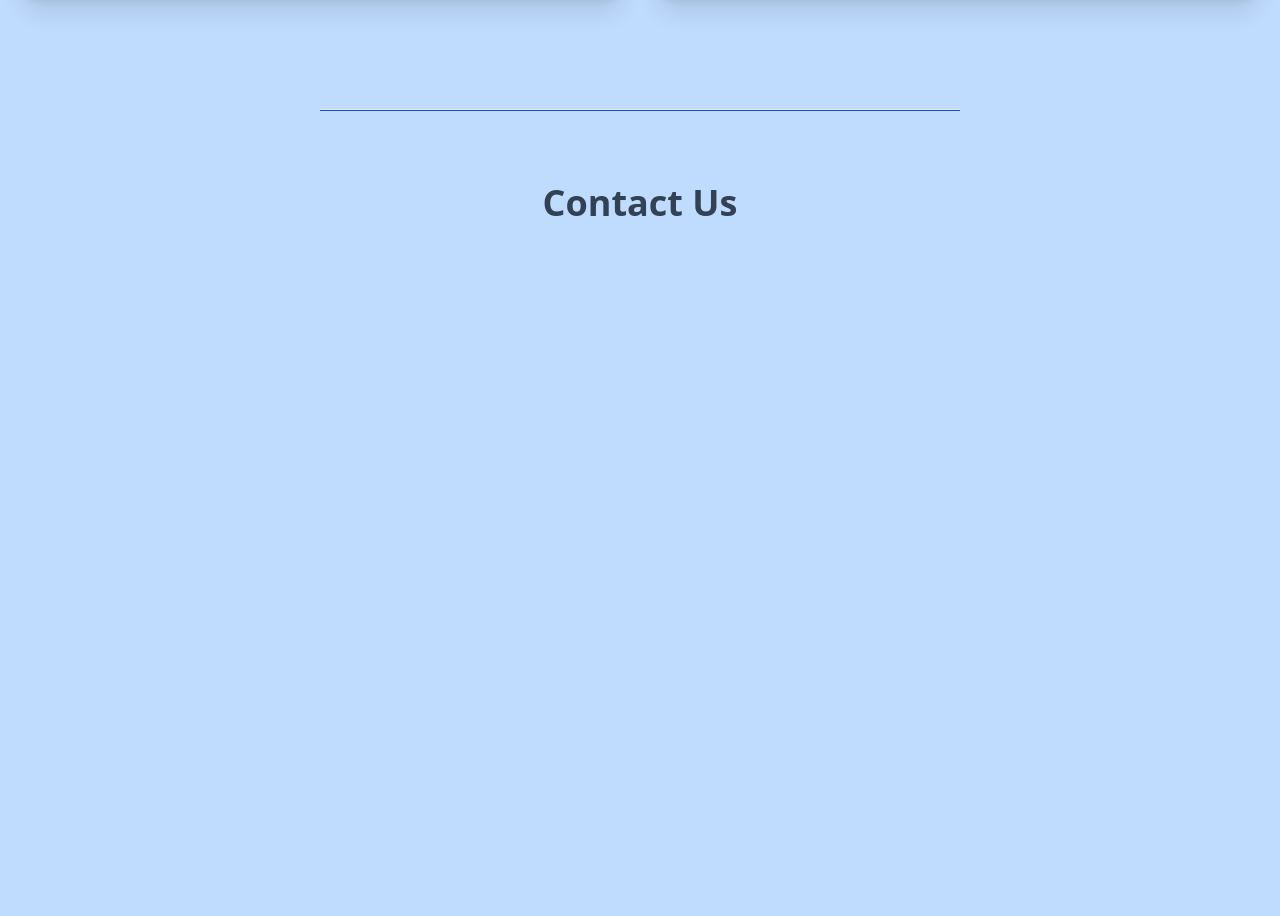
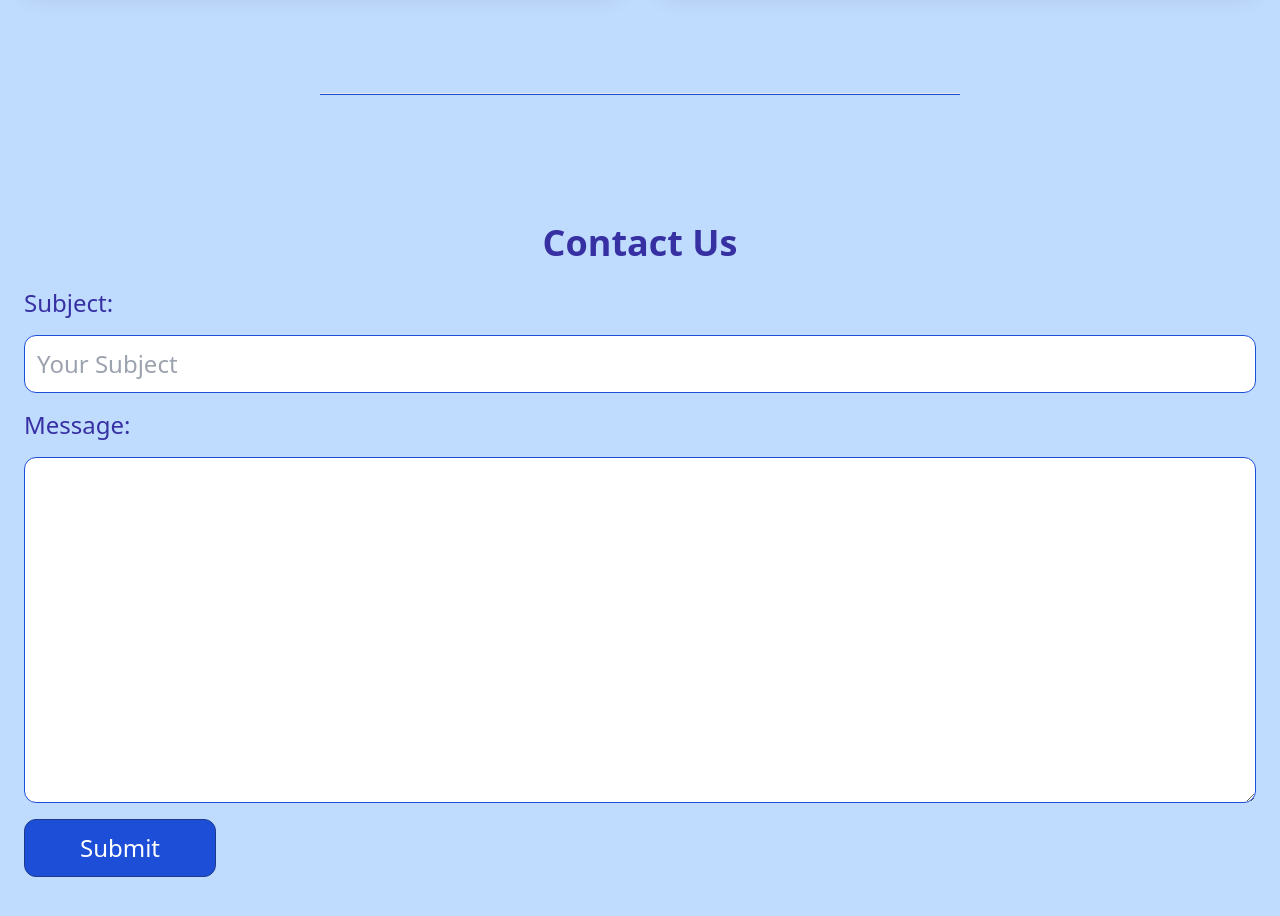
Before and after one commit to JerryApplegarth/Quilts-by-Judy, a website: page build/index.html in a window 1280 px wide. Shown: the part 1416-2332 px from the top of the page. Before the commit the page ends 1735 px from the top, so only its background shows below. Drawn offline with Linux system fonts and the light colour scheme.

Commit message:
added the contact menu

```diff
--- a/build/index.html
+++ b/build/index.html
@@ -36,9 +36,9 @@
         </section>
     </header>
     <main class="max-w-4x mx-auto pt-12">
-        <section class="flex flex-col-reverse justify-center sm:flex-row p-6 items-center gap-8 mb-12" id="hero">
+        <section class="flex flex-col-reverse justify-center sm:flex-row p-6 items-center gap-8 mb-8" id="hero">
             <article class="sm:w-1/3">
-                <h2 class="max-w-md text-4xl font-bold text-center sm:text-3xl sm:text-left text-gray-700 dark:text-white">Handmade <span class="text-indigo-700 dark:text-indigo-400">Custom Queen Size Quilts</span> <em>by</em>   Judy</h2>
+                <h2 class="max-w-md text-4xl font-bold text-center sm:text-3xl sm:text-left text-gray-700 dark:text-white">Handmade <span class="text-indigo-800 dark:text-indigo-400">Custom Queen Size Quilts</span> <em>by</em>   Judy</h2>
                 <p class="text-2xg max-md mt-4 text-center sm:text-left text-gray-700 dark:text-gray-300">These quilts are handmade, they are each unique, and they take over a month to complete. Each quilt is with loving care by Judy. Each quilt comes with a signature in the lower bottom corner.</p>
                 <p class="text-2xg max-md mt-4 text-center sm:text-left text-gray-700 dark:text-gray-300">Order your custom quilt today!</p>
             </article>
@@ -46,8 +46,10 @@
         </section>
 
         <hr class="mx-auto h-0.5 bg-blue-700 bottom-1 dark:bg-white w-1/2">
+
+        <!-- Pictures -->
         <section id="pictures" class="p-4 my-12 ">
-        <h2 class="text-4xl font-bold text-center sm:tex-5xl mb-4 text-slate-700 dark:text-slate-300 pt-20">Sharing Our Pictures
+        <h2 class="text-4xl font-bold text-center sm:tex-5xl mb-4 text-indigo-800 dark:text-slate-300 pt-20">Sharing Our Pictures
 
         </h2>
             <ul class="list-none mx-auto my-12 flex flex-col sm:flex-row items-center gap-6">
@@ -78,16 +80,25 @@
                     <h3 class="text-xl text-center text-blue-700 dark:text-white">Everyone get a Quilt</h3>
                 </li>
             </ul>
-
-
-
-
         </section>
 
-        <hr class="mx-auto h-0.5 bg-blue-700 bottom-1 dark:bg-white w-1/2">
-        <section id="#contact" class="p-6 my-12">
-        <h2 class="text-4xl font-bold text-center sm:tex-5xl mb-6 text-slate-700 dark:text-slate-300 pt-
-        20">Contact Us</h2>
+        <hr class="mx-auto h-0.5 bg-blue-700 bottom-1 dark:bg-white w-1/2 scroll-m-16">
+
+        <!-- Contacts -->
+        <section id="contact" class="p-6 my-6">
+            <h2 class="text-4xl font-bold text-center sm:tex-5xl mb-6 text-indigo-800 dark:text-slate-300 pt-20">Contact Us
+            </h2>
+            <form action="" class="max-w-4x1 mx-auto text-2xl sm:text-sxl flex flex-col items-left gap-4">
+                <label for="subject" class="text-indigo-800">Subject:</label>
+                <input type="text" id="subject" name="subject" required minlength="3" maxlength="60" placeholder="Your Subject"
+                    class="w-full  text-slate-700 text-xl sm:text-2xl p-3 rounded-xl border border-solid border-blue-700 dark:border-none" />
+                <label for="message" class="text-indigo-800">Message:</label>
+                <textarea id="message" name="message" cols="30" rows="10" placeholder="Your Message" required class="w-full  text-slate-700 text-xl sm:text-2xl p-3 rounded-xl border border-solid border-blue-700 dark:border-none" >
+
+                </textarea>
+                <button class="bg-blue-700 hover:blue-500 active:blue-300 text-white p-3 w-48 rounded-xl border border-blue-900 dark:border-none">Submit</button>
+
+            </form>
         </section>
 
     </main>
```
Also changed, not shown: build/css/style.css.
